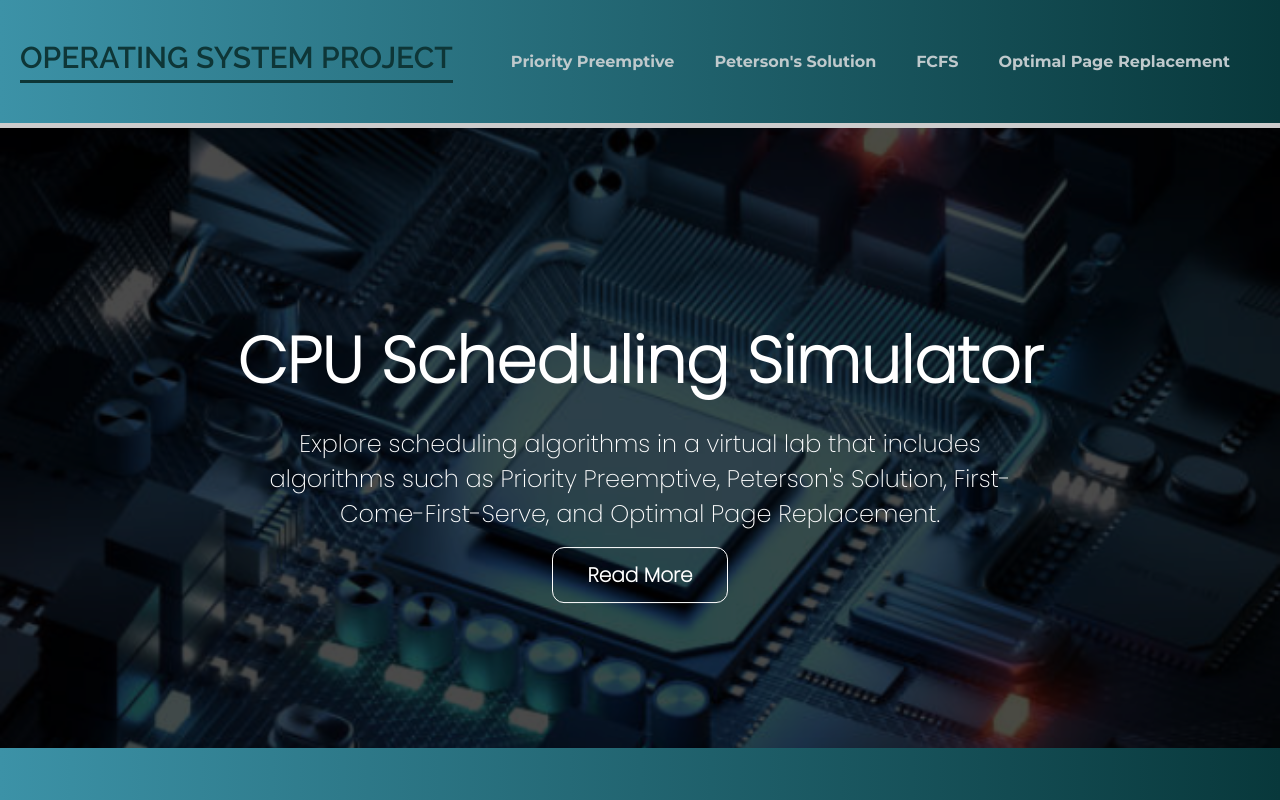
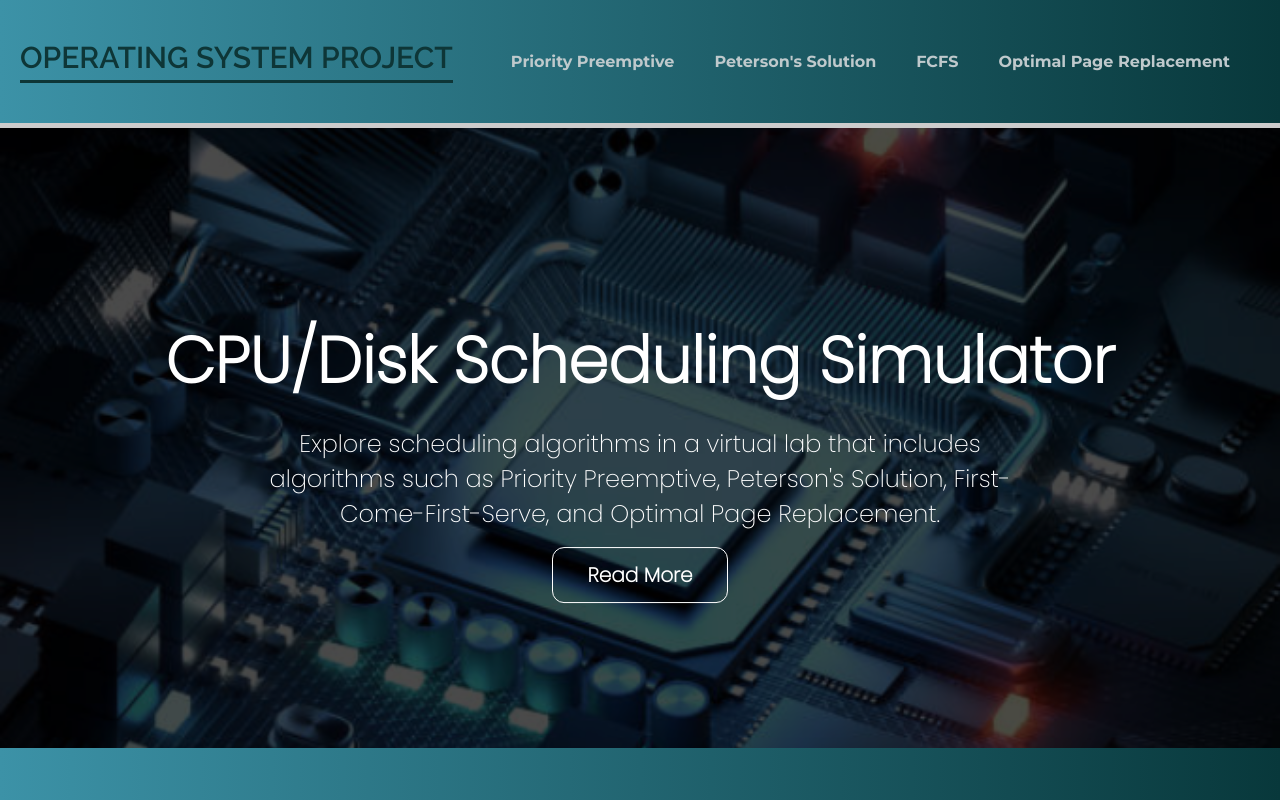
Before and after one commit to VedanshKamdar/OS_Algorithms, a plain HTML site: page main.html in a window 1280 px wide. Shown: the top 800 px of the page. Drawn offline with Linux system fonts and the light colour scheme.

Commit message:
Update main.html

```diff
--- a/main.html
+++ b/main.html
@@ -23,7 +23,7 @@
     <div class="image-overlay">
 
       <div class="text-box">
-        <h1>CPU Scheduling Simulator</h1>
+        <h1>CPU/Disk Scheduling Simulator</h1>
         <p>
           Explore scheduling algorithms in a virtual lab that includes algorithms such as Priority Preemptive, Peterson's
           Solution, First-Come-First-Serve, and Optimal Page Replacement.
```
